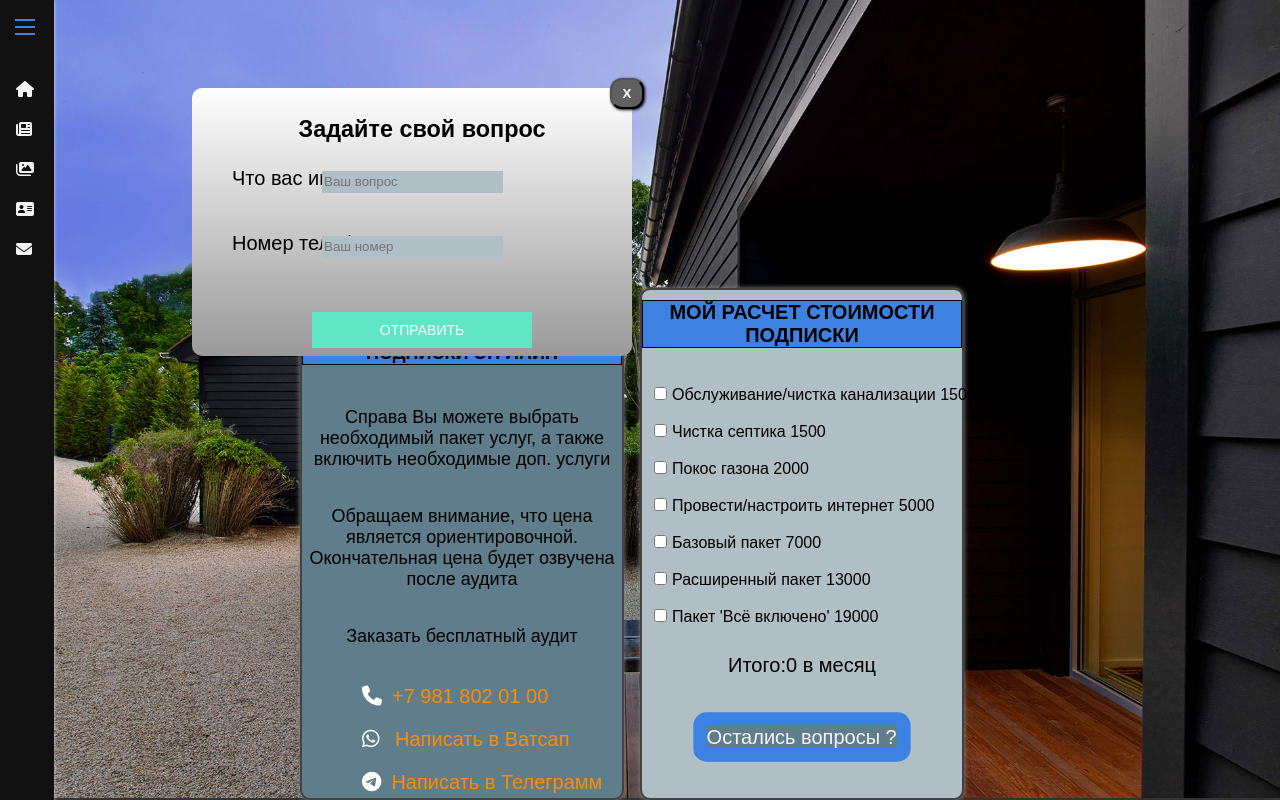
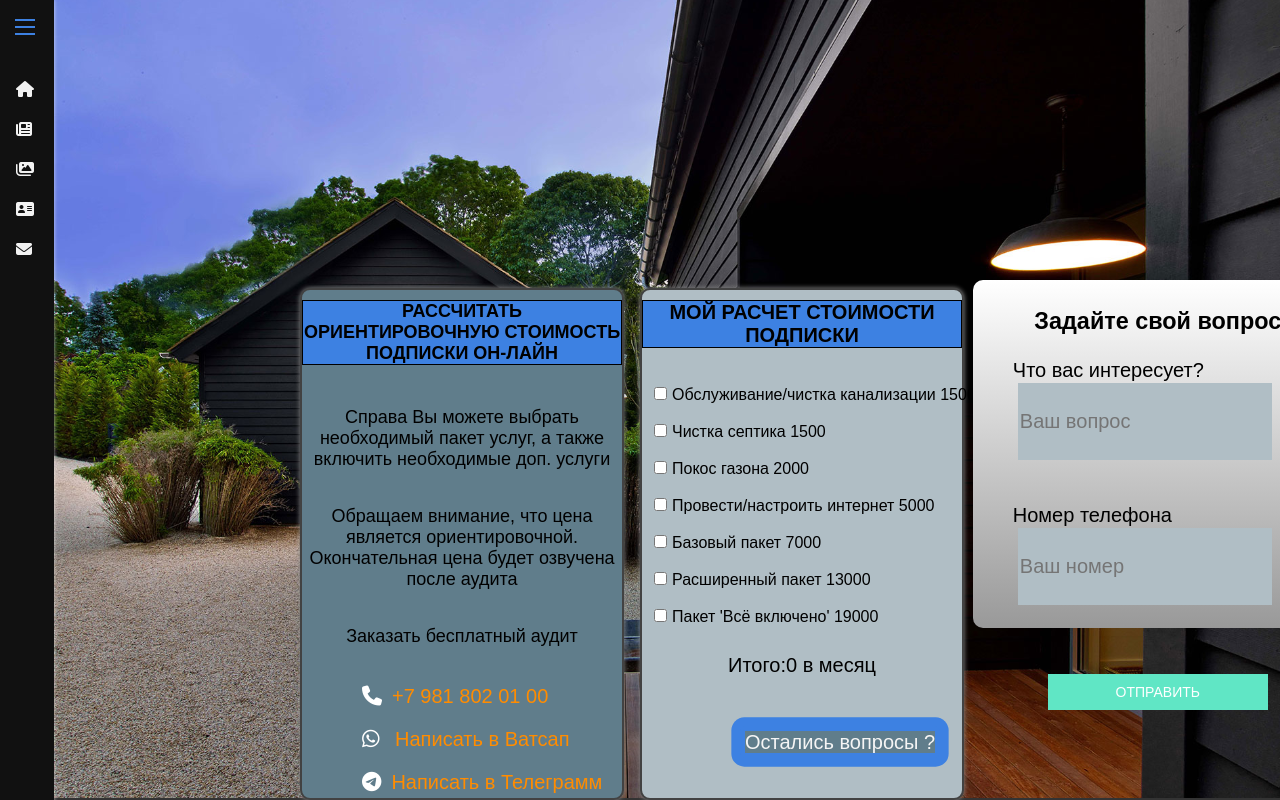
Before and after one commit to Krivella/My-Progect, a website: page public/index.html in a window 1280 px wide. Both pictures are taken after a click on the element "Остались вопросы ?". Shown: the part 2704-3504 px from the top of the page. Drawn offline with nearby package versions, Linux system fonts and the light colour scheme.

Commit message:
quest form

```diff
--- a/public/css/style.css
+++ b/public/css/style.css
@@ -690,11 +690,12 @@ margin-right: 10px;
 
 .comin{
   position: fixed;
+  height: 500px;
   font-family: Arial, Helvetica, sans-serif;
   top: 0;
   right: 0;
-  bottom: 0;
-  left: 0;
+  bottom: 10px;
+  left: 300px;
   background: rgba(0,0,0,0.8);
   z-index: 99999;
   display: none;
@@ -707,11 +708,11 @@ margin-right: 10px;
 }
 
 .comin > div {
-    width: 380px;
-    height: 250px;
+    width: 290px;
+    height: 330px;
     position: fixed;
-    top: 11%;
-    left: 15%;
+    top: 35%;
+    left: 76%;
     padding: 5px 20px 13px 40px;
     border-radius: 10px;
     background: #fff;
@@ -724,13 +725,19 @@ margin-right: 10px;
   display: flex;
   top: -29px;
   left: 80px;
+  width: 250px;
+  height: 75px;
+  margin-top: 30px;
+  margin-left: -75px;
+  font-size: 20px;
+
 }
 
 
 .pulse {
   position: absolute;
-  bottom: -55px;
-  left: 47%;
+  bottom: -60px;
+  left: 50%;
   margin:100px;
   display: inline-block;
   width: auto;
@@ -772,3 +779,12 @@ margin-right: 10px;
       box-shadow: 0 0 0 0 #3d81e2;
   }
 }
+.firstmodal{
+  display: flex;
+  flex-direction: column;
+
+}
+.secmodal{
+  display: flex;
+  flex-direction: column;
+}
--- a/public/script/script.js
+++ b/public/script/script.js
@@ -181,8 +181,9 @@ let quest = document.getElementsByClassName('pulse')[0];
 quest.addEventListener('click', function(){
     let div = this.nextElementSibling;
     div.innerHTML =
-    `<div>
+    `<div class='firstmodal'>
     <h3>Задайте свой вопрос</h3>
+    <div class='secmodal'>
     <label for="quest">Что вас интересует?</label>
     <input class="someQuest" id="quest" type="text" name="quest" placeholder="Ваш вопрос" required>
     <span class="message"></span>
@@ -190,6 +191,7 @@ quest.addEventListener('click', function(){
     <label for="number">Номер телефона</label>
     <input class="someNumb" id="number" type="text" name="number" placeholder="Ваш номер"  required>
     <span class="message"></span>
+    </div>
     <button class = "delete_1">X</button>
     <button class = "button_1">Отправить</button>`
     let buttonClose = div.getElementsByClassName('delete_1')[0];
```
